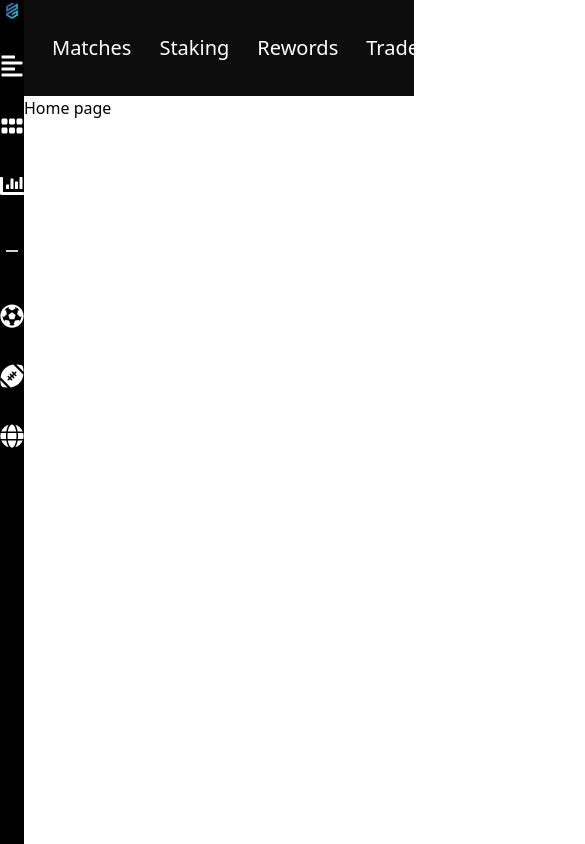
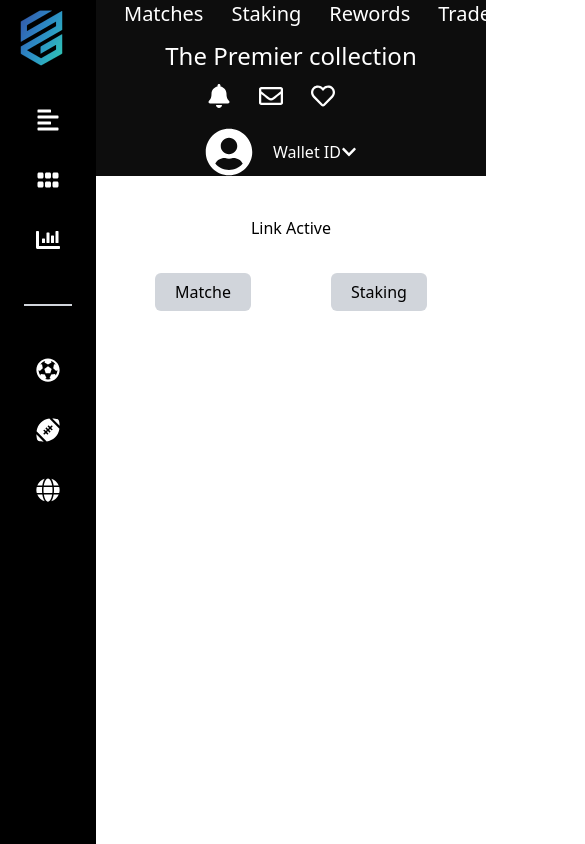
Before and after one commit to Sohel-Developer/Dashbord-nextjs, a Next.js app: page / in a window 390 px wide. Shown: the top 844 px of the page, 585 px wide, since content can reach past the window. Built offline with nearby package versions, Linux system fonts and the light colour scheme.

Commit message:
Responsive and homapge link added

```diff
--- a/app/layout.js
+++ b/app/layout.js
@@ -19,7 +19,7 @@ export default function RootLayout({ children }) {
   return (
     <html lang="en">
       <body className="flex">
-        <div className='w-24 bg-black h-screen'>
+        <div className='min-w-24 bg-black min-h-screen min-'>
           <Image src={logo} alt="Logo" />
           <nav className='text-white mt-8 flex flex-col items-center gap-9'>
             <Link className='sideBarLink' href='/'> <FaAlignLeft /></Link>
@@ -32,17 +32,16 @@ export default function RootLayout({ children }) {
           </nav>
         </div>
         <div className='w-full'>
-          <div className=' h-24   bg-[#0D0D0D] text-white flex justify-between items-center'>
+          <div className=' lg:h-24   bg-[#0D0D0D] text-white lg:flex text-center justify-between items-center space-y-3 lg:space-y-0'>
             <nav className='space-x-7 ps-7'>
               <Link className='text-xl' href="/matches">Matches</Link>
-
               <Link className='text-xl' href="/staking">Staking</Link>
               <Link className='text-xl' href="/">Rewords</Link>
               <Link className='text-xl' href="/">Trade</Link>
             </nav>
             <h1 className='text-2xl'>The Premier collection</h1>
-            <div className='flex justify-between items-center '>
-              <div className='flex gap-7 text-2xl pr-10'>
+            <div className='lg:flex justify-between items-center space-y-5 lg:space-y-5'>
+              <div className='flex gap-7 justify-center text-2xl pr-10'>
                 <Link href='/'><FaBell /></Link>
                 <Link href='/'><FaRegEnvelope /></Link>
                 <Link href='/'><FaRegHeart /></Link>
--- a/app/page.js
+++ b/app/page.js
@@ -1,8 +1,13 @@
+import Link from "next/link";
 
 export default function Home() {
   return (
-    <div>
-      Home page
+    <div className="text-center">
+
+      <h1 className="m-10">Link Active </h1>
+      <Link className="bg-gray-300 rounded-md px-5 py-2 m-10" href="/matches">Matche</Link>
+      <Link className="bg-gray-300 rounded-md px-5 py-2 m-10" href="/staking">Staking</Link>
+
     </div>
   )
 }
```
